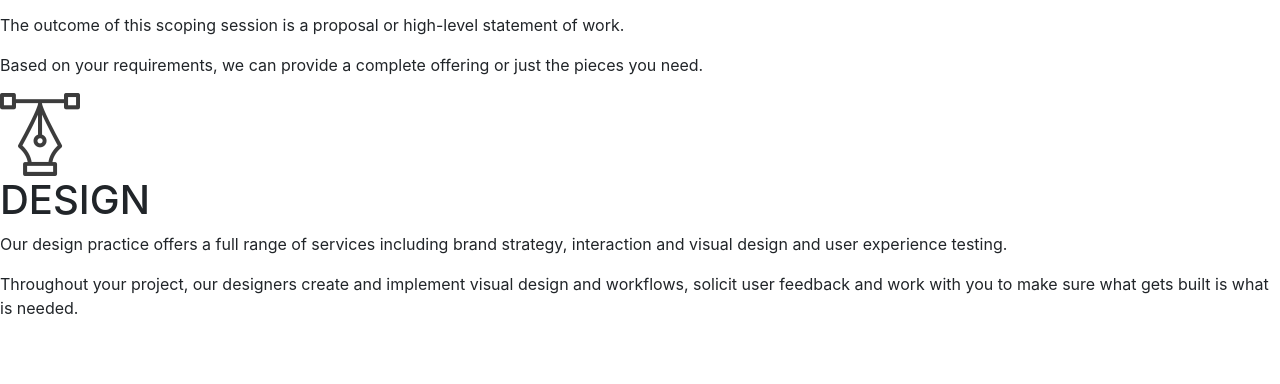
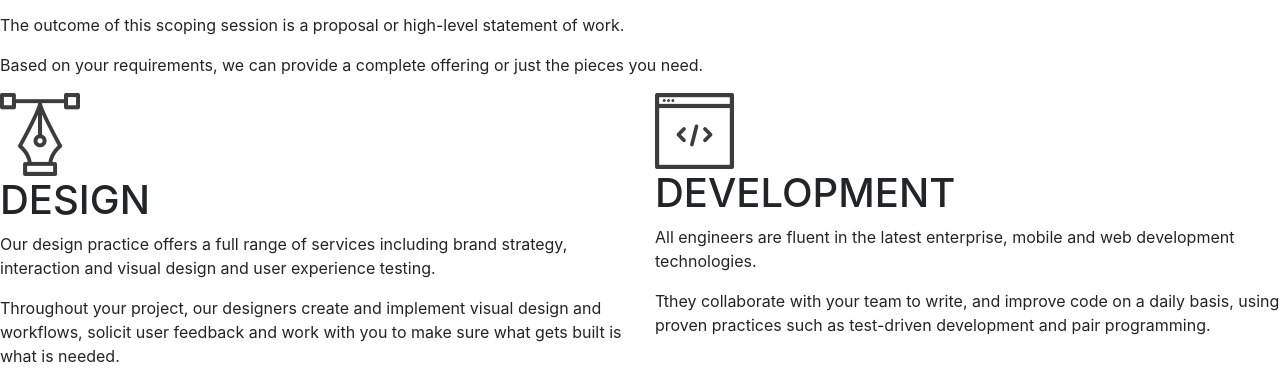
Before and after one commit to dinhcaradoc/Delani-Studio-IP, a plain HTML site: page index.html in a window 1280 px wide. Shown: the part 584-968 px from the top of the page. Before the commit the page ends 920 px from the top, so only its background shows below. Drawn offline with Linux system fonts and the light colour scheme.

Commit message:
add a development column to the 'what we do' section

```diff
--- a/index.html
+++ b/index.html
@@ -44,6 +44,17 @@
       </div>
     </div>
 
+    <div class="col" id="development">
+      <div class="icon-showing">
+        <img class="clickable" src="assets/services_icons/dev_icon.png">
+      </div>
+      <div class="icon-hidden">
+        <h1>DEVELOPMENT</h1>
+        <p>All engineers are fluent in the latest enterprise, mobile and web development technologies.</p>
+        <p>Tthey collaborate with your team to write, and improve code on a daily basis, using proven practices such as test-driven development and pair programming.</p>
+      </div>
+    </div>
+
   </div>
 </body>
 </html>
```
